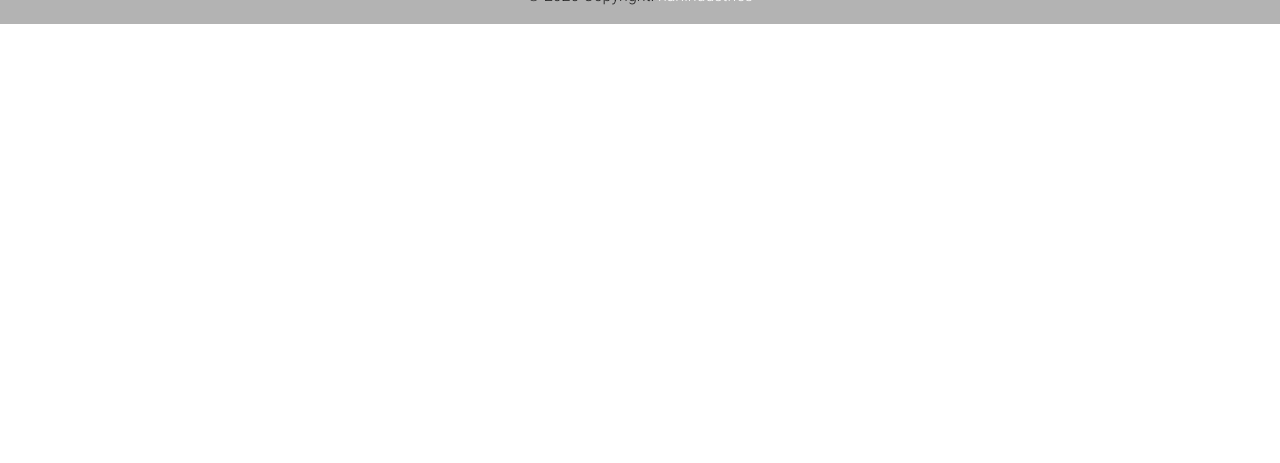
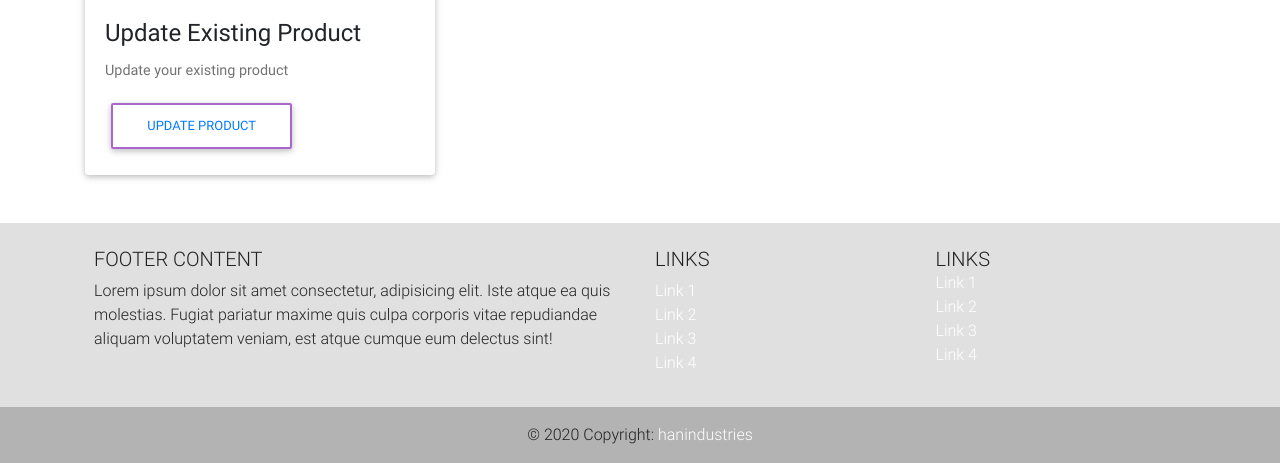
Before and after one commit to micaljohn60/EcommectSitewithDjango, a Django app: page / in a window 1280 px wide. Shown: the part 823-1286 px from the top of the page. Before the commit the page ends 847 px from the top, so only its background shows below. Run offline with Django 3.2, Linux system fonts and the light colour scheme; a user stored in the database is signed in; data comes from the database, SQL or seed files in the repository; some libraries are stand-ins or nearby versions.

Commit message:
Add Basic Update Product html

```diff
--- a/hecommerce/core/templates/product_lists.html
+++ b/hecommerce/core/templates/product_lists.html
@@ -7,6 +7,7 @@
     {% if request.user.is_superuser %}
 
     <div class="row mb-5 mt-5">
+
       <div class="col-lg-4">
 
             <!-- Card -->
@@ -31,6 +32,7 @@
               </div>
             </div>
             <!-- Card -->
+
 
       </div>
       <div class="col-lg-4">
@@ -92,6 +94,33 @@
         </div>
         <!-- Card -->
 
+      </div>
+
+      <div class="col-lg-4">
+        <!-- Card -->
+        <div class="card">
+
+          <!-- Card image -->
+          <img class="card-img-top" src="https://mdbootstrap.com/img/Photos/Others/images/43.jpg" alt="Card image cap">
+
+          <!-- Card content -->
+          <div class="card-body">
+
+            <!-- Title -->
+            <h4 class="card-title"><a>Update Existing Product</a></h4>
+            <!-- Text -->
+            <p class="card-text">Update your existing product</p>
+            <!-- Button -->
+            <button type="button" class="btn btn-outline-secondary btn-rounded waves-effect">
+              <a href="{% url 'myadmin:updateproduct' %}">
+                Update Product
+              </a>
+            </button>
+
+          </div>
+
+        </div>
+        <!-- Card -->
       </div>
     </div>
 
--- /dev/null
+++ b/hecommerce/myadmin/templates/update-product.html
@@ -0,0 +1,6 @@
+{% extends 'base_layout.html' %}
+
+{% block content%}
+    <h1>This is upgrade existing product</h1>
+
+{% endblock %}
--- a/hecommerce/myadmin/urls.py
+++ b/hecommerce/myadmin/urls.py
@@ -5,7 +5,8 @@
     pending_order_detail_view,
     pending_order_confirm,
     view_ordered,
-    pending_order_reject
+    pending_order_reject,
+    update_product
 )
 
 app_name = "myadmin"
@@ -13,7 +14,9 @@
     path('admins/',UploadProduct.as_view(),name="upload-product"),
     path('pending-orders/',PendingOrders.as_view(),name="pendingorders"),
     path('view-ordered/',view_ordered,name="viewordered"),
+    path('update-product/',update_product,name="updateproduct"),
     path('pending-orders-detail/<slug>/',pending_order_detail_view,name="pendingdetail"),
     path('pending-orders-confirm/<slug>/',pending_order_confirm,name="pendingorderconfirm"),
     path('pending-orders-reject/<slug>',pending_order_reject,name="pendingorderreject")
+
 ]
--- a/hecommerce/myadmin/views.py
+++ b/hecommerce/myadmin/views.py
@@ -103,3 +103,6 @@
         'orders':orders
     }
     return render(request,'ordered.html',context)
+
+def update_product(request):
+    return render(request,'update-product.html')
```
